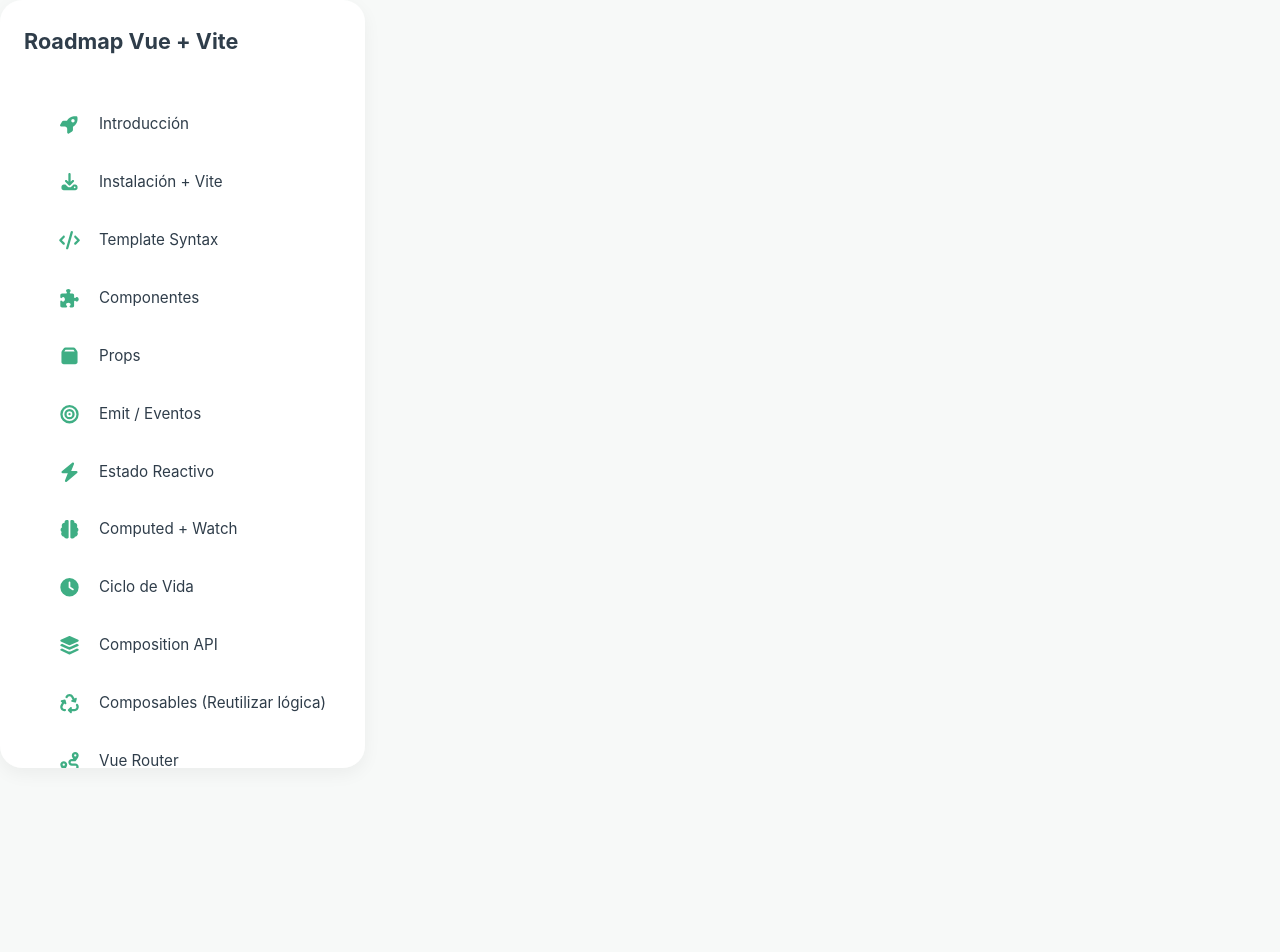
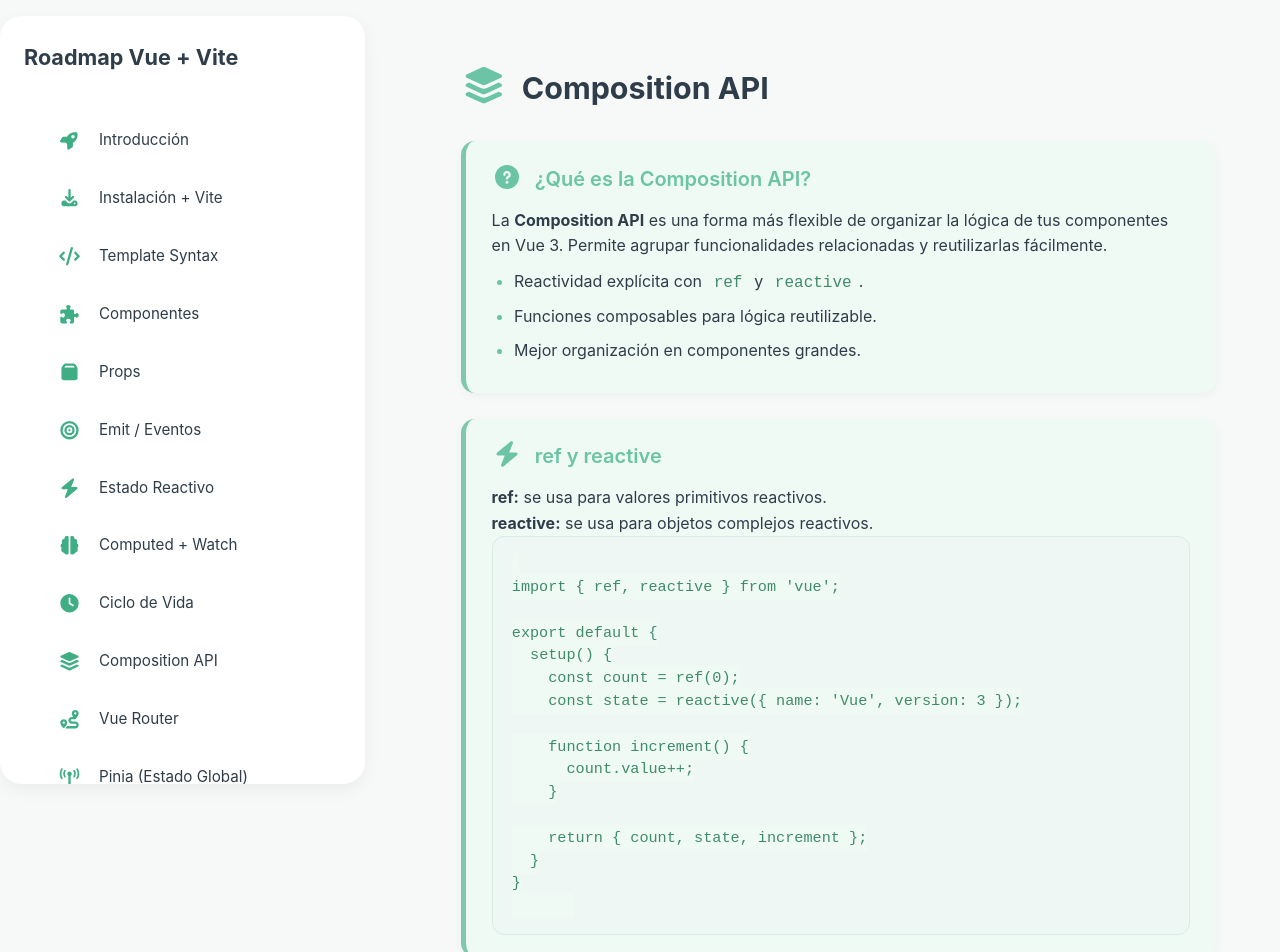
Before and after one commit to PabloGarciaJC/roadmap-vite-vue, a Vue app: page /compositionAPI in a window 1280 px wide. Shown: the top 952 px of the page. Before the commit the page ends 816 px from the top, so only its background shows below. Built offline with nearby package versions, Linux system fonts and the light colour scheme.

Commit message:
se implementa componente de CompositionAPI

```diff
--- /dev/null
+++ b/src/components/CompositionAPI.vue
@@ -0,0 +1,94 @@
+<template>
+  <div class="container">
+
+    <!-- Header -->
+    <div class="header">
+      <h1 class="title">
+        <font-awesome-icon :icon="['fas', 'layer-group']" class="icon"/>
+        Composition API
+      </h1>
+    </div>
+
+    <!-- Introducción -->
+    <div class="card card-info">
+      <h2 class="subtitle">
+        <font-awesome-icon :icon="['fas', 'question-circle']" class="icon"/>
+        ¿Qué es la Composition API?
+      </h2>
+      <p>
+        La <strong>Composition API</strong> es una forma más flexible de organizar la lógica de tus componentes en Vue 3.
+        Permite agrupar funcionalidades relacionadas y reutilizarlas fácilmente.
+      </p>
+      <ul>
+        <li>Reactividad explícita con <code>ref</code> y <code>reactive</code>.</li>
+        <li>Funciones composables para lógica reutilizable.</li>
+        <li>Mejor organización en componentes grandes.</li>
+      </ul>
+    </div>
+
+    <!-- ref y reactive -->
+    <div class="card card-info">
+      <h2 class="subtitle">
+        <font-awesome-icon :icon="['fas', 'bolt']" class="icon"/>
+        ref y reactive
+      </h2>
+      <p>
+        <strong>ref:</strong> se usa para valores primitivos reactivos.<br/>
+        <strong>reactive:</strong> se usa para objetos complejos reactivos.
+      </p>
+
+      <pre class="code-block"><code>
+import { ref, reactive } from 'vue';
+
+export default {
+  setup() {
+    const count = ref(0);
+    const state = reactive({ name: 'Vue', version: 3 });
+
+    function increment() {
+      count.value++;
+    }
+
+    return { count, state, increment };
+  }
+}
+      </code></pre>
+    </div>
+
+    <!-- Composables -->
+    <div class="card card-info">
+      <h2 class="subtitle">
+        <font-awesome-icon :icon="['fas', 'recycle']" class="icon"/>
+        Composables
+      </h2>
+      <p>
+        Los <strong>composables</strong> son funciones que encapsulan lógica reutilizable usando la Composition API.
+      </p>
+
+      <pre class="code-block"><code>
+import { ref } from 'vue';
+
+export function useCounter() {
+  const count = ref(0);
+  const increment = () => count.value++;
+  return { count, increment };
+}
+      </code></pre>
+    </div>
+
+    <!-- Beneficios -->
+    <div class="card card-info">
+      <h2 class="subtitle">
+        <font-awesome-icon :icon="['fas', 'bolt']" class="icon"/>
+        Beneficios de usar Composition API
+      </h2>
+      <ul>
+        <li>Reutilización de lógica entre componentes.</li>
+        <li>Mejor estructura para componentes grandes.</li>
+        <li>Facilita pruebas unitarias.</li>
+        <li>Compatible con la Options API si es necesario.</li>
+      </ul>
+    </div>
+
+  </div>
+</template>
--- a/src/components/Sidebar.vue
+++ b/src/components/Sidebar.vue
@@ -31,8 +31,7 @@
         { to: "/estado", label: "Estado Reactivo", icon: "bolt" },
         { to: "/computed", label: "Computed + Watch", icon: "brain" },
         { to: "/lifecycle", label: "Ciclo de Vida", icon: "clock" },
-        { to: "/composicion", label: "Composition API", icon: "layer-group" },
-        { to: "/composables", label: "Composables (Reutilizar lógica)", icon: "recycle" },
+        { to: "/compositionAPI", label: "Composition API", icon: "layer-group" },
         { to: "/routers", label: "Vue Router", icon: "route" },
         { to: "/pinia", label: "Pinia (Estado Global)", icon: "broadcast-tower" },
         { to: "/apis", label: "Consumo de APIs / Axios", icon: "cloud" },
--- a/src/router.js
+++ b/src/router.js
@@ -10,6 +10,7 @@
 import Estado from './components/Estado.vue'
 import Computed from './components/Computed.vue'
 import Lifecycle from './components/Lifecycle.vue'
+import CompositionAPI from './components/CompositionAPI.vue'
 
 const routes = [
   { path: '/', redirect: '/introduccion' },
@@ -22,6 +23,7 @@
   { path: '/estado', component: Estado },
   { path: '/computed', component: Computed },
   { path: '/lifecycle', component: Lifecycle },
+  { path: '/compositionAPI', component: CompositionAPI },
 ]
 
 const router = createRouter({
```
